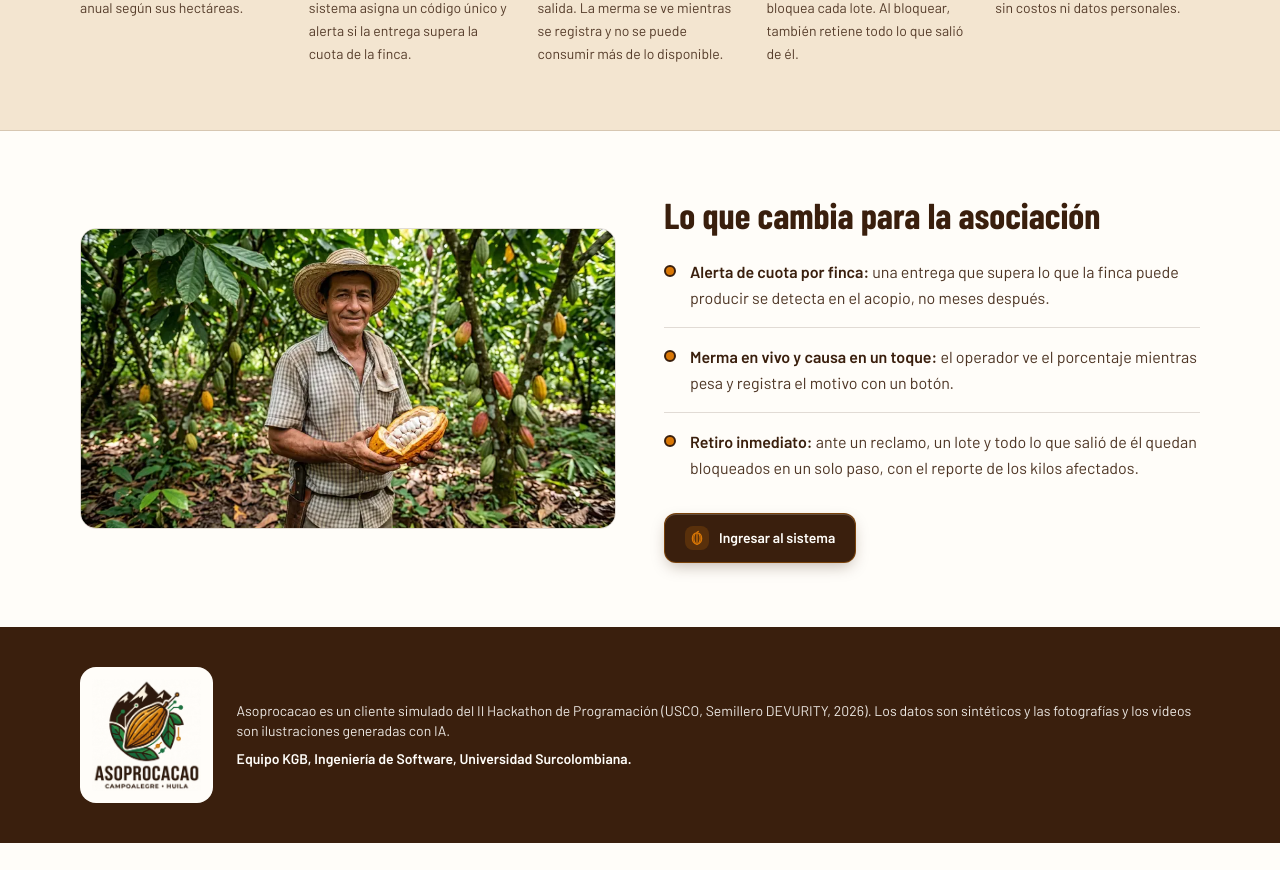
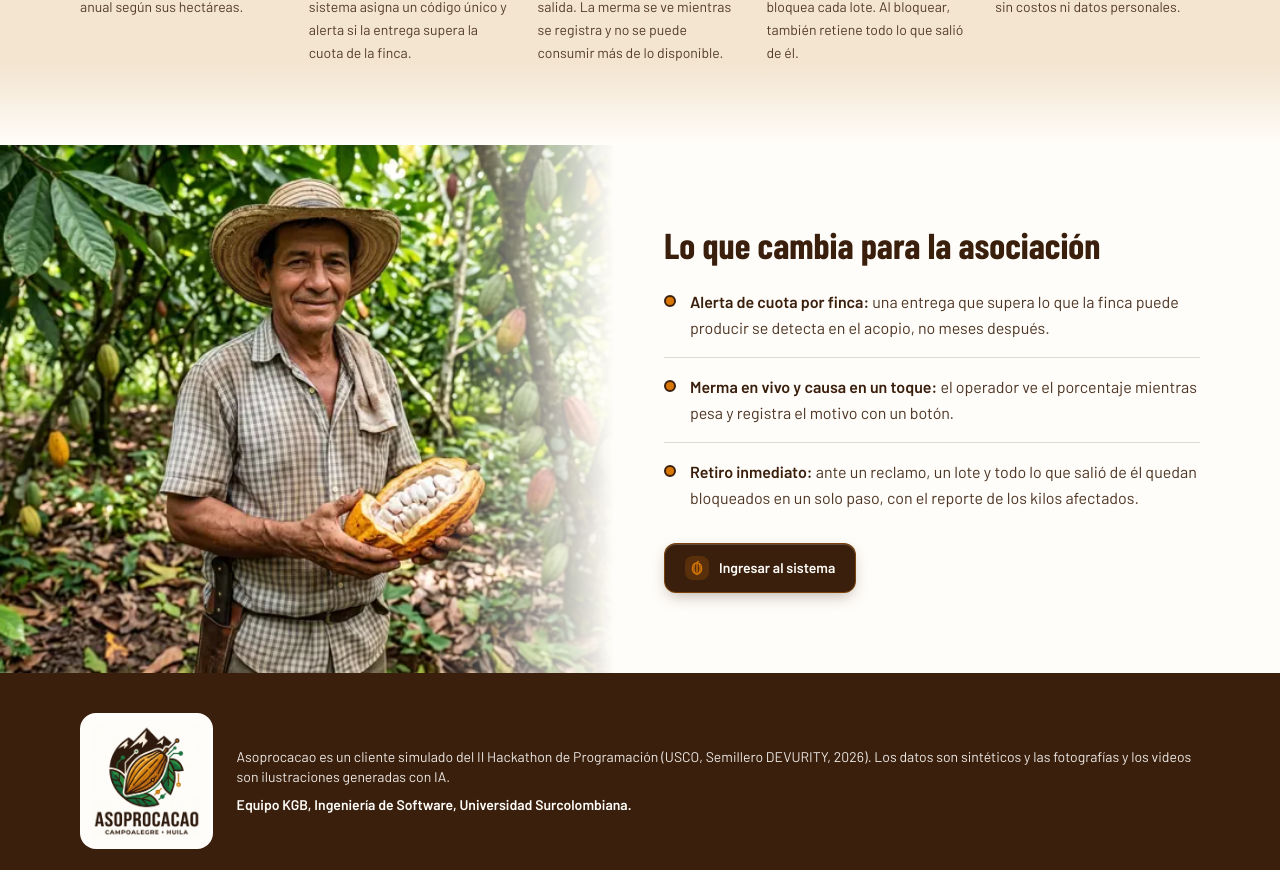
Before and after one commit to JuanFierro15/cacao-trazabilidad-huila, a React (Vite) app in the folder frontend/: page / in a window 1280 px wide. Shown: the part 1015-1885 px from the top of the page. Before the commit the page ends 1858 px from the top, so only its background shows below. Built offline with nearby package versions, Linux system fonts and the light colour scheme.

Commit message:
feat: imagen a franja completa y transición suave en la sección de asociación

```diff
--- a/frontend/src/paginas/inicio/PaginaInicio.jsx
+++ b/frontend/src/paginas/inicio/PaginaInicio.jsx
@@ -218,7 +218,7 @@ export function PaginaInicio() {
         <section
           id="recorrido"
           aria-labelledby="titulo-recorrido"
-          className="scroll-mt-20 border-y border-cacao/15 bg-arena py-12 md:py-16"
+          className="scroll-mt-20 bg-linear-to-b/oklab from-arena via-arena via-80% to-crema py-12 pb-16 md:py-16 md:pb-20"
         >
           <div className="mx-auto max-w-6xl px-4">
             <h2
@@ -246,10 +246,9 @@ export function PaginaInicio() {
         <section
           id="asociacion"
           aria-labelledby="titulo-asociacion"
-          className="scroll-mt-20 mx-auto max-w-6xl px-4 py-12 md:py-16"
+          className="relative isolate scroll-mt-20 overflow-hidden bg-crema"
         >
-          <div className="grid grid-cols-1 items-center gap-8 md:grid-cols-12 md:gap-12">
-            <div className="md:col-span-6">
+          <div className="relative h-72 w-full sm:h-96 md:absolute md:inset-y-0 md:left-0 md:h-full md:w-[48%]">
             <img
               src="/assets/productor-mazorca-abierta-800.webp"
               srcSet="/assets/productor-mazorca-abierta-800.webp 800w, /assets/productor-mazorca-abierta-1600.webp 1600w"
@@ -258,11 +257,17 @@ export function PaginaInicio() {
               height={447}
               loading="lazy"
               alt="Productor sosteniendo una mazorca de cacao abierta"
-                className="h-auto w-full rounded-2xl border border-cacao/15 object-cover"
+              className="h-full w-full object-cover object-center"
+            />
+            <div
+              aria-hidden="true"
+              className="pointer-events-none absolute inset-0 bg-linear-to-b/oklab from-crema/35 via-transparent to-crema md:bg-linear-to-r/oklab md:from-transparent md:via-transparent md:via-70% md:to-crema"
             />
           </div>
 
-            <div className="space-y-6 md:col-span-6">
+          <div className="relative z-10 mx-auto max-w-6xl px-4 py-12 md:py-20">
+            <div className="grid grid-cols-1 items-center gap-8 md:grid-cols-12 md:gap-12">
+              <div className="space-y-6 md:col-span-6 md:col-start-7">
                 <h2
                   id="titulo-asociacion"
                   className="font-display text-3xl font-bold text-cacao md:text-4xl"
@@ -301,6 +306,7 @@ export function PaginaInicio() {
                 </div>
               </div>
             </div>
+          </div>
         </section>
       </main>
 
```
Lines whose indentation alone changed are shown as unchanged.
